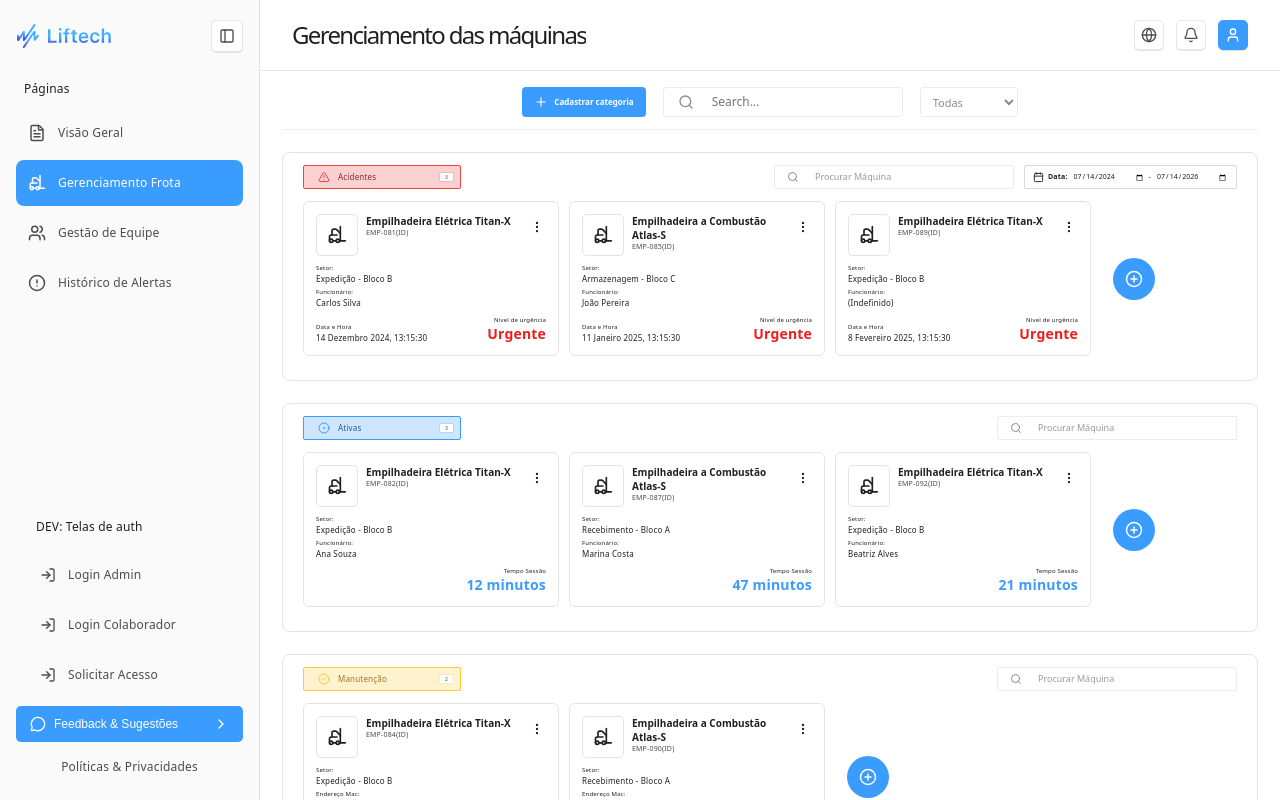
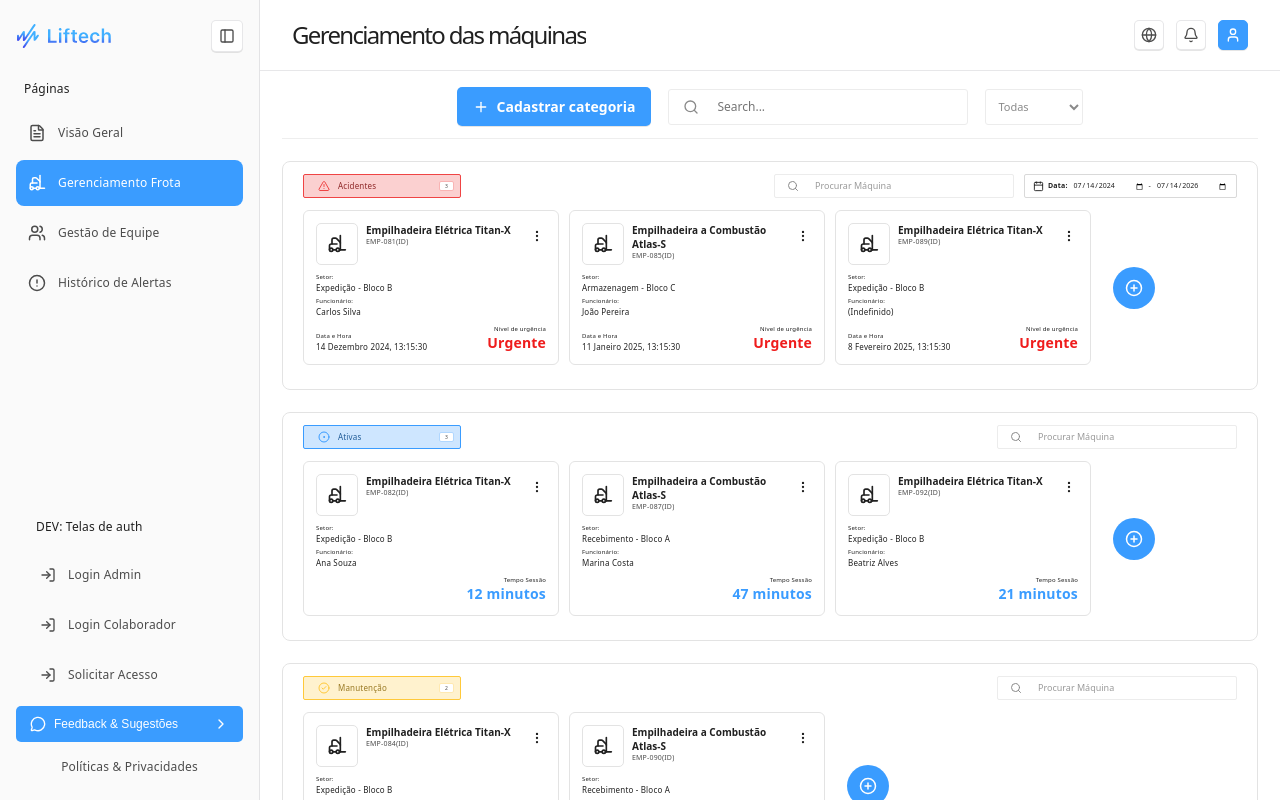
Before and after one commit to RomuuloGoncalves/Liftech, a React (Vite) app in the folder Frontend/: page /frota in a window 1280 px wide. Built offline with nearby package versions, Linux system fonts and the light colour scheme.

Commit message:
style(ui): align overview and fleet toolbars
Overview search keeps the fleet width (300px); the fleet button, search and filter use the overview sizes.

```diff
--- a/Frontend/src/pages/FrotaPage.module.css
+++ b/Frontend/src/pages/FrotaPage.module.css
@@ -23,15 +23,17 @@
 .createButton {
   display: inline-flex;
   align-items: center;
-  gap: calc(6 * var(--px, 1px));
-  height: calc(30 * var(--px, 1px));
-  padding: 0 calc(12 * var(--px, 1px));
+  gap: 8px;
+  flex-shrink: 0;
+  padding: 10px 16px;
   border: none;
-  border-radius: calc(4 * var(--px, 1px));
-  background: #3a9cff;
-  font: inherit;
-  font-size: calc(8 * var(--px, 1px));
-  font-weight: 700;
+  border-radius: var(--radius-sm);
+  background: var(--active-bg);
+  box-shadow: var(--shadow);
+  font-family: inherit;
+  line-height: normal;
+  font-size: 14px;
+  font-weight: 600;
   color: #fff;
   cursor: pointer;
   transition: transform 120ms ease;
@@ -45,8 +47,8 @@
   display: flex;
   align-items: center;
   gap: calc(16 * var(--px, 1px));
-  width: calc(240 * var(--px, 1px));
-  height: calc(30 * var(--px, 1px));
+  width: 300px;
+  height: 36px;
   box-sizing: border-box;
   padding: 0 calc(14 * var(--px, 1px));
   border: 1px solid #ececec;
@@ -72,7 +74,7 @@
 
 .filter {
   width: calc(98 * var(--px, 1px));
-  height: calc(30 * var(--px, 1px));
+  height: 36px;
   padding: 0 calc(8 * var(--px, 1px));
   border: 1px solid #ececec;
   border-radius: calc(3 * var(--px, 1px));
--- a/Frontend/src/pages/FrotaPage.tsx
+++ b/Frontend/src/pages/FrotaPage.tsx
@@ -124,7 +124,7 @@ const FrotaPage: React.FC = () => {
     <div className={styles.page} onDragEnd={endDrag}>
       <div className={styles.toolbar}>
         <button type="button" className={styles.createButton} onClick={() => setDialog({ type: 'create' })}>
-          <Plus size={14} />
+          <Plus size={16} />
           {t('fleet.createCategoryButton')}
         </button>
         <label className={styles.search}>
--- a/Frontend/src/pages/VisaoGeralPage.module.css
+++ b/Frontend/src/pages/VisaoGeralPage.module.css
@@ -42,7 +42,7 @@
   position: relative;
   display: flex;
   align-items: center;
-  flex: 1 1 240px;
+  flex: 0 1 300px;
   min-width: 160px;
 }
 
```
